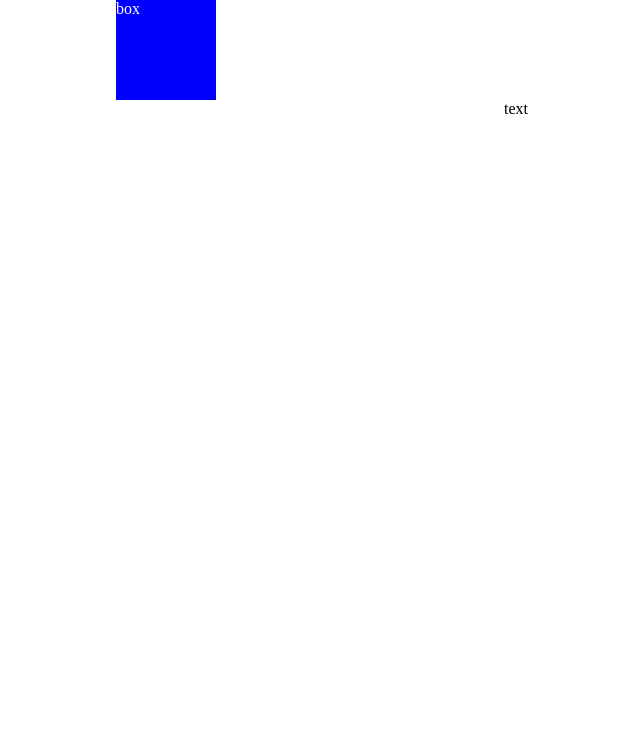
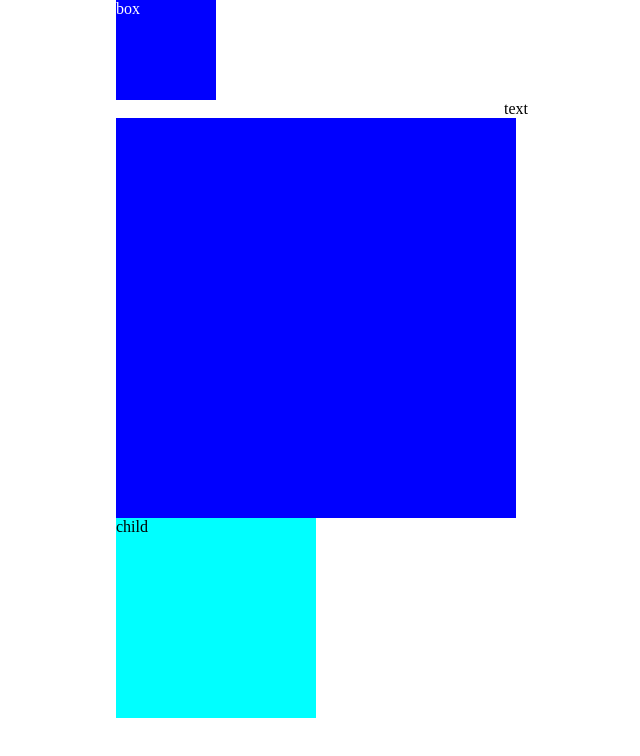
Before and after one commit to conqdat/HTML_CSS_PRO, a plain HTML site: page index.html in a window 1280 px wide. Shown: the whole page, without its empty margins (124-764 px from the left). Drawn offline with Linux system fonts and the light colour scheme.

Commit message:
add position

```diff
--- a/index.html
+++ b/index.html
@@ -9,6 +9,9 @@
 <body>
     <div class="box">box</div>
     <span class="text">text</span>
+    <div class="container">
+        <div class="child">child</div>
+    </div>
 </body>
 
 <script src="./script.js"></script>
--- a/style.css
+++ b/style.css
@@ -16,3 +16,16 @@ body {
     max-width: 800px;
     margin: 0 auto;
 }
+.container {
+    width: 400px;
+    height: 400px;
+    background-color: #0000ff;
+    position: absolute;
+}
+.child {
+    background-color: aqua;
+    height: 200px;
+    width: 200px;
+    position: relative;
+    top: 400px;
+}
```
Also changed, not shown: README.md.
